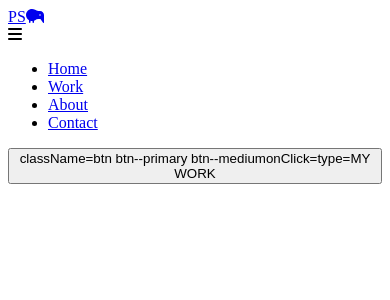
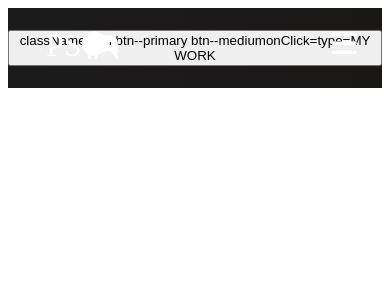
Before and after one commit to Pauline122112/Portfolio-2022, a React (Create React App) app in the folder pauline-stokes/: page / in a window 390 px wide. Shown: the top 300 px of the page. Built offline with nearby package versions, Linux system fonts and the light colour scheme.

Commit message:
added css to navbar

```diff
--- a/pauline-stokes/src/components/Navbar.css
+++ b/pauline-stokes/src/components/Navbar.css
@@ -0,0 +1,158 @@
+.navbar {
+  background: linear-gradient(90deg, rgb(28, 27, 27) 0%, rgb(26, 23, 23) 100%);
+  height: 80px;
+  display: flex;
+  justify-content: center;
+  align-items: center;
+  font-size: 1.2rem;
+  position: sticky;
+  top: 0;
+  z-index: 999;
+}
+
+.navbar-container {
+  display: flex;
+  justify-content: center;
+  align-items: center;
+  height: 80px;
+  max-width: 1500px;
+}
+
+.navbar-logo {
+  color: #fff;
+  justify-self: start;
+  margin-left: 20px;
+  cursor: pointer;
+  text-decoration: none;
+  font-size: 2rem;
+  display: flex;
+  align-items: center;
+}
+
+.fa-typo3 {
+  margin-left: 0.5rem;
+  font-size: 1.8rem;
+}
+
+.nav-menu {
+  display: grid;
+  grid-template-columns: repeat(4, auto);
+  grid-gap: 10px;
+  list-style: none;
+  text-align: center;
+  width: 60vw;
+  justify-content: end;
+  margin-right: 2rem;
+}
+
+.nav-item {
+  height: 80px;
+}
+
+.nav-links {
+  color: #fff;
+  display: flex;
+  align-items: center;
+  text-decoration: none;
+  padding: 0.5rem 1rem;
+  height: 100%;
+}
+
+.nav-links:hover {
+  border-bottom: 4px solid #fff;
+  transition: all 0.2s ease-out;
+}
+
+.fa-bars {
+  color: #fff;
+}
+
+.nav-links-mobile {
+  display: none;
+}
+
+.menu-icon {
+  display: none;
+}
+
+@media screen and (max-width: 960px) {
+  .NavbarItems {
+    position: relative;
+  }
+
+  .nav-menu {
+    display: flex;
+    flex-direction: column;
+    width: 100%;
+    height: 90vh;
+    position: absolute;
+    top: 80px;
+    left: -100%;
+    opacity: 1;
+    transition: all 0.5s ease;
+  }
+
+  .nav-menu.active {
+    background: #242222;
+    left: 0;
+    opacity: 1;
+    transition: all 0.5s ease;
+    z-index: 1;
+  }
+
+  .nav-links {
+    text-align: center;
+    padding: 2rem;
+    width: 100%;
+    display: table;
+  }
+
+  .nav-links:hover {
+    background-color: #fff;
+    color: #242424;
+    border-radius: 0;
+  }
+
+  .navbar-logo {
+    position: absolute;
+    top: 0;
+    left: 0;
+    transform: translate(25%, 50%);
+  }
+
+  .menu-icon {
+    display: block;
+    position: absolute;
+    top: 0;
+    right: 0;
+    transform: translate(-100%, 60%);
+    font-size: 1.8rem;
+    cursor: pointer;
+  }
+
+  .fa-times {
+    color: #fff;
+    font-size: 2rem;
+  }
+
+  .nav-links-mobile {
+    display: block;
+    text-align: center;
+    margin: 2rem auto;
+    border-radius: 4px;
+    width: 80%;
+    text-decoration: none;
+    font-size: 1.5rem;
+    background-color: transparent;
+    color: #fff;
+    padding: 14px 20px;
+    border: 1px solid #fff;
+    transition: all 0.3s ease-out;
+  }
+
+  .nav-links-mobile:hover {
+    background: #fff;
+    color: #242424;
+    transition: 250ms;
+  }
+}
--- a/pauline-stokes/src/components/Navbar.js
+++ b/pauline-stokes/src/components/Navbar.js
@@ -3,6 +3,7 @@ import {Link} from 'react-router-dom'
 import { FontAwesomeIcon } from "@fortawesome/react-fontawesome"
 import {faKiwiBird} from '@fortawesome/free-solid-svg-icons'
 import { Button } from './Button'
+import './Navbar.css'
 // import { faTypo3 } from '@fortawesome/free-brands-svg-icons'
 
 export default function Navbar() {
```
